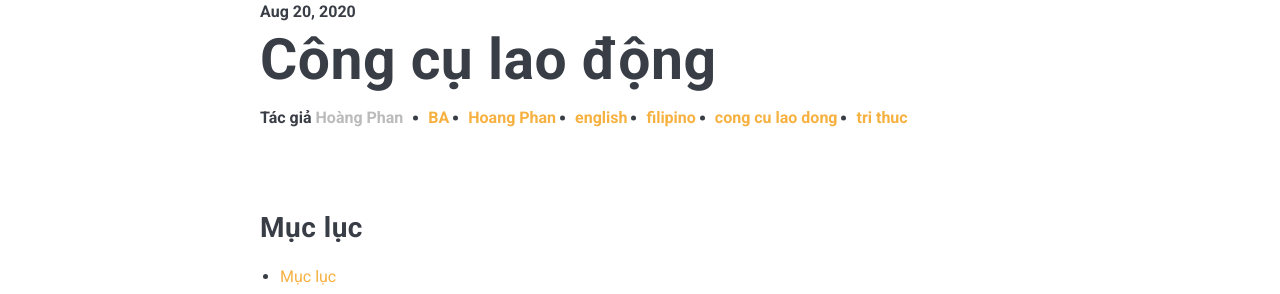
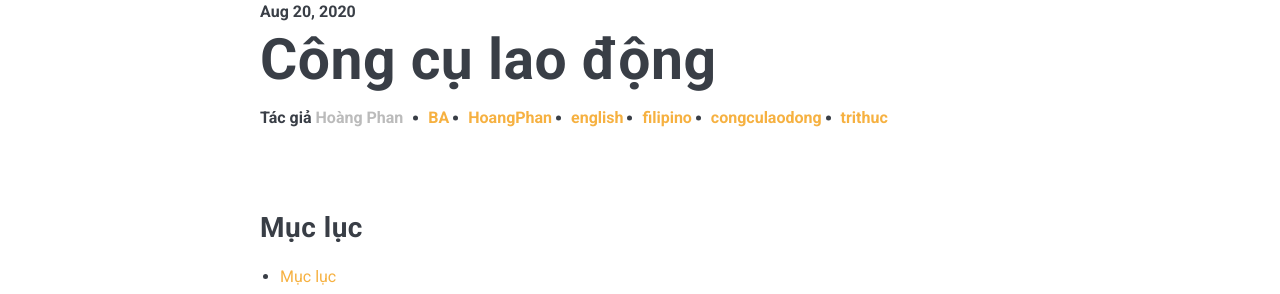
Before and after one commit to hoangpm-vnpay/toilambav2, a Jekyll site: the page built from _posts/2020-08-20-cong-cu-lao-dong.markdown, in a window 1280 px wide and 900 px high. Shown: the part 182-476 px from the top of the window. Built offline with Jekyll 4.4.1, drawn with Linux system fonts in a browser that asks for light colours; nearby versions of some CDN libraries.

Commit message:
Edit tags for posts

```diff
--- a/_posts/2019-01-23-kinh-nghiem-QC-chuyen-qua-BA.markdown
+++ b/_posts/2019-01-23-kinh-nghiem-QC-chuyen-qua-BA.markdown
@@ -4,7 +4,7 @@ title:  Kinh nghiệm chuyển từ Quality Control sang Business Analyst
 date: 2019-04-19 12:00:20 +0700
 description: Chia sẻ kinh nghiệm để chuyển từ Quality Control qua Business Analyst. Mình phân làm 2 đối tượng. Đối tượng thứ nhất là chưa tìm hiểu gì về BA thì nên apply QC để hiểu về quy trình, cách làm việc trong team, một số kỹ năng về document sau đó mình làm BA tốt hơn. # Add post description (optional)
 image: img/qc-to-ba.png # Add image post (optional)
-tags: [Hoang Phan, Testing, BA]
+tags: [HoangPhan, Testing, BA]
 ---
 ## Mục lục
 *  Auto generated table of contents
--- a/_posts/2019-04-19-cach-nguoi-khuyet-tat-tiep-can-voi-website-cua-ban.markdown
+++ b/_posts/2019-04-19-cach-nguoi-khuyet-tat-tiep-can-voi-website-cua-ban.markdown
@@ -4,7 +4,7 @@ title: Cách người khuyết tật tiếp cận với webiste của bạn –
 date: 2019-04-19 12:00:20 +0700
 description: Chuyên mục này mình sẽ chia sẻ những kiến thức mình đã tìm hiểu được về WCAG, làm sao người khuyết tật tiếp cận được với sản phẩm của bạn, cách bạn đưa trang web tiếp cận với các đối tượng khuyết tật. # Add post description (optional)
 image: img/wcag1.jpg # Add image post (optional)
-tags: [access, accessibility, WCAG, Hoang Phan, Testing, BA]
+tags: [access, accessibility, WCAG, HoangPhan, Testing, BA]
 ---
 
 ## Giới thiệu
--- a/_posts/2019-04-28-tool-da-dung-khi-lam-ba.markdown
+++ b/_posts/2019-04-28-tool-da-dung-khi-lam-ba.markdown
@@ -4,7 +4,7 @@ title: Mình đã dùng tools gì khi làm Business Analyst
 date: 2019-04-28 20:00:00 +0700
 description: Những công cụ mình dùng khi làm Business Analyst. Mình muốn chia sẻ những công cụ mà giúp ích mình trong công việc (BA), hi vọng qua bài này có thể giúp bạn đọc tìm hiểu thêm được 1 số công cụ mới, phù hợp với chính bạn. # Add post description (optional)
 image: img/ba-tools.png # Add image post (optional)
-tags: [tools, Hoang Phan, Business analyst, Testing, BA, Agile]
+tags: [tools, HoangPhan, BusinessAnalyst, Testing, BA, Agile]
 
 ---
 
--- a/_posts/2019-11-16-cach-minh-da-thuc-hien-UAT-khi-lam-viec.markdown
+++ b/_posts/2019-11-16-cach-minh-da-thuc-hien-UAT-khi-lam-viec.markdown
@@ -4,7 +4,7 @@ title: Cách mình đã thực hiện UAT khi làm việc
 date: 2019-11-16 16:33:20 +0700
 description: Qua bài của mình các bạn có thể biết được mình đã làm UAT ra sao, những cái gì mình đã làm được, những cái gì mình chưa làm được. Và các bạn có thể tự áp dụng vô chính bản thân và cho mình đôi lời nhận xét xem mình đã làm UAT đúng chưa nhé. # Add post description (optional)
 image: img/uat.jpg # Add image post (optional)
-tags: [UAT, Hoang Phan, Kiểm thử chấp nhận, Testing, BA]
+tags: [UAT, HoangPhan, Testing, BA]
 ---
 
 Bài blog này mình muốn chia sẻ rằng mình đã thực hiện UAT như thế nào ở công ty mình đã làm việc.
--- a/_posts/2020-08-20-cong-cu-lao-dong.markdown
+++ b/_posts/2020-08-20-cong-cu-lao-dong.markdown
@@ -4,7 +4,7 @@ title: Công cụ lao động
 date: 2020-08-20 19:30:00 +0700
 description: Xưa công cụ lao động được sắp xếp theo các kỷ nguyên từ thời kỳ đồ đá -> Đồ đồng -> Đồ sắt -> vậy thời nay, là thời kỳ đồ gì???? Theo mình nghĩ giờ là kỷ nguyên của nền tri thức. # Add post description (optional)
 image: img/congculaodong.jpeg # Add image post (optional)
-tags: [BA, Hoang Phan, english, filipino, cong cu lao dong, tri thuc]
+tags: [BA, HoangPhan, english, filipino, congculaodong, trithuc]
 ---
 
 ## Mục lục
```
